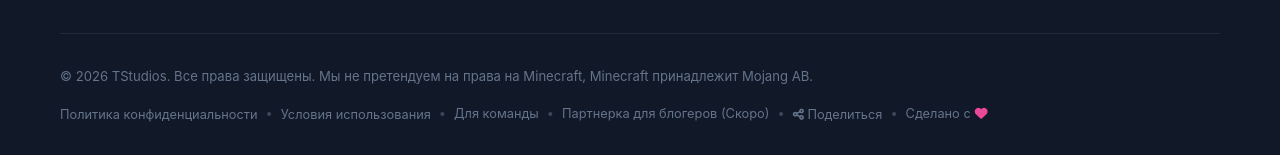
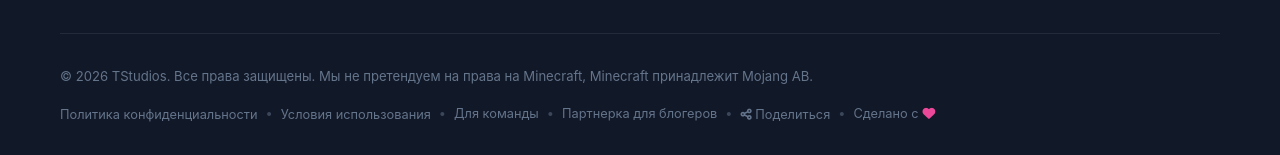
Before and after one commit to TimoshaMoscow/tstudios, a plain HTML site: page index.html in a window 1280 px wide. Shown: the part 8932-9087 px from the top of the page. Drawn offline with Linux system fonts and the light colour scheme.

Commit message:
Add files via upload

```diff
--- a/index.html
+++ b/index.html
@@ -580,7 +580,7 @@
                     <span class="footer-sep">•</span>
                     <span class="footer-link"><a href="team.html">Для команды</a></span>
                     <span class="footer-sep">•</span>
-                    <span class="footer-credit">Партнерка для блогеров (Скоро)</span>
+                    <span class="footer-link"><a href="partners.html">Партнерка для блогеров</a></span>
                     <span class="footer-sep">•</span>
                     <button type="button" class="footer-link" id="shareFooterBtn"><i class="fas fa-share-alt"></i> Поделиться</button>
                     <span class="footer-sep">•</span>
```
